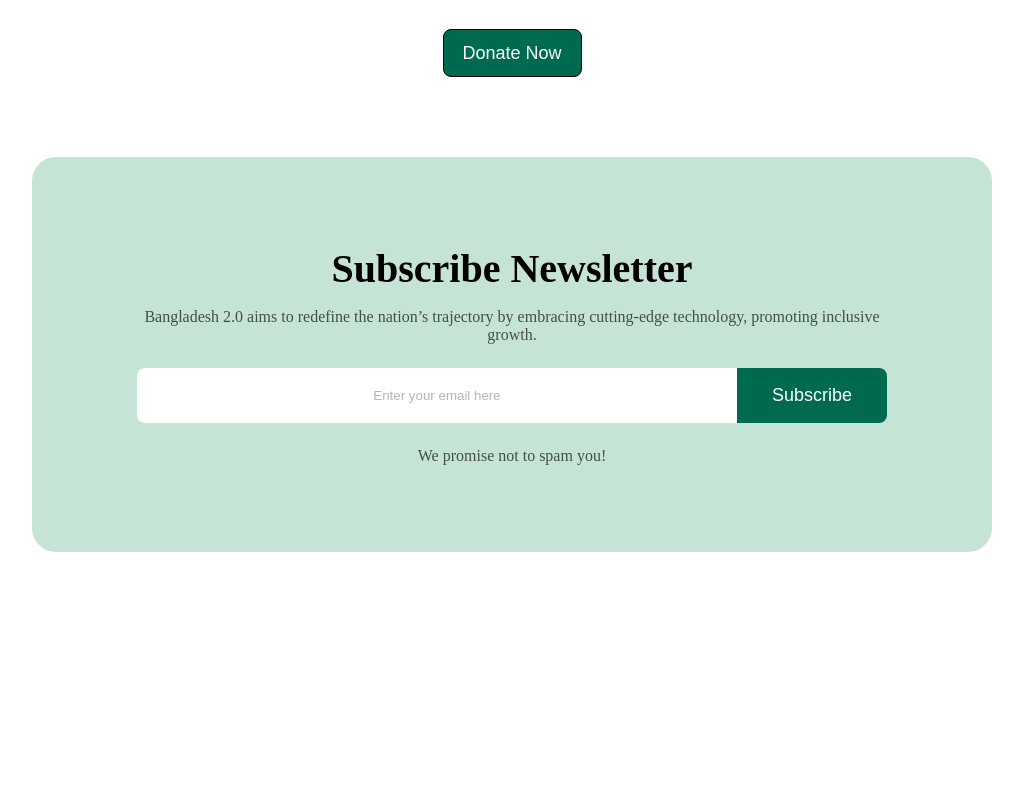
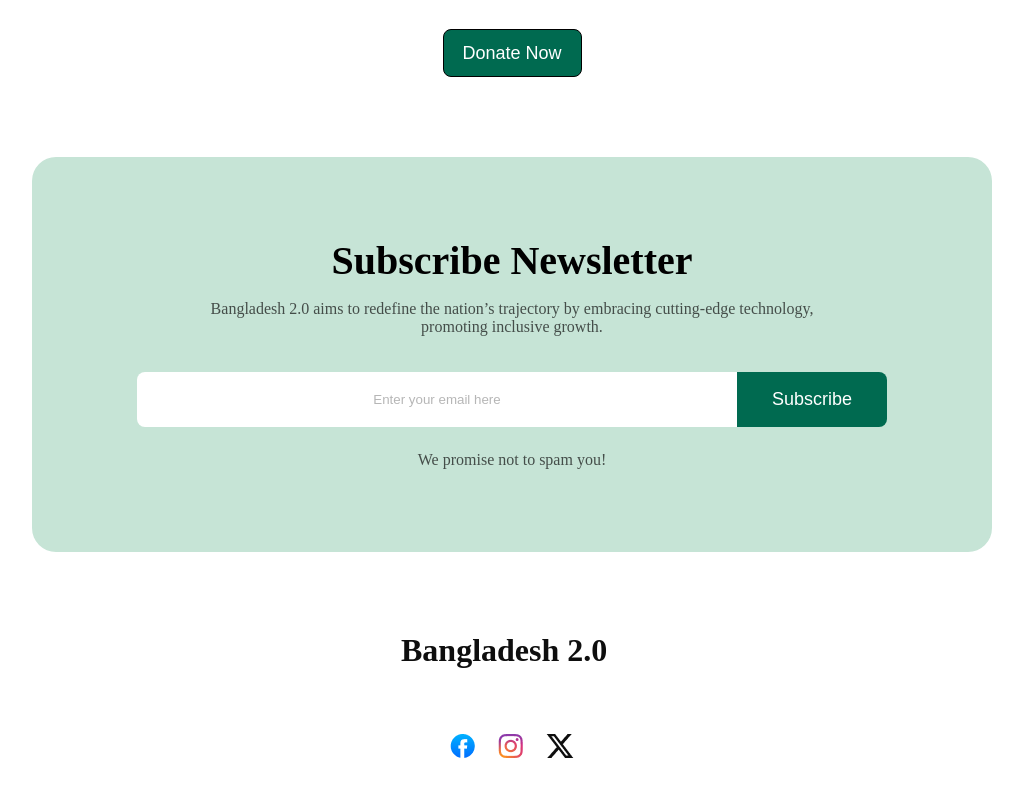
Before and after one commit to asifahmedprethibi/Assignment-1, a plain HTML site: page index.html in a window 1280 px wide. Shown: the part 3966-4762 px from the top of the page, without its empty margins (128-1151 px from the left). Before the commit the page ends 4598 px from the top, so only its background shows below. Drawn offline with Linux system fonts and the light colour scheme.

Commit message:
added footer section

```diff
--- a/css/style.css
+++ b/css/style.css
@@ -474,6 +474,11 @@ pillar.img {
   font-weight: 700;
 }
 
+.subscribe-container .description{
+  width: 622px;
+  height: 48px;
+}
+
 .subscribe-container input{
   width: 600px;
   height: 55px;
@@ -500,3 +505,28 @@ pillar.img {
   border-top-left-radius: 0px;
   border-bottom-left-radius: 0px;
 }
+
+
+/* Footer Styling */
+
+footer{
+  height: 266px;
+  display: flex;
+  align-items: center;
+  flex-direction: column;
+  gap: 64px;
+}
+
+footer h2 {
+  width: 222px;
+  height: 38px;
+  font-size: 32px;
+  font-weight: 700;
+  color: #0e0e0e;
+}
+
+.footer-logo {
+  display: flex;
+  align-items: center;
+  gap: 23px;
+}
--- a/index.html
+++ b/index.html
@@ -226,7 +226,10 @@
       </section>
     </main>
     <footer>
-
+      <h2>Bangladesh 2.0</h2>
+      <div class="footer-logo">
+        <img src="assets/facebook.png" alt="facebook"><img src="assets/instagram.png" alt="instagram"><img src="assets/x.png" alt="X">
+      </div>
     </footer>
   </body>
 </html>
```
